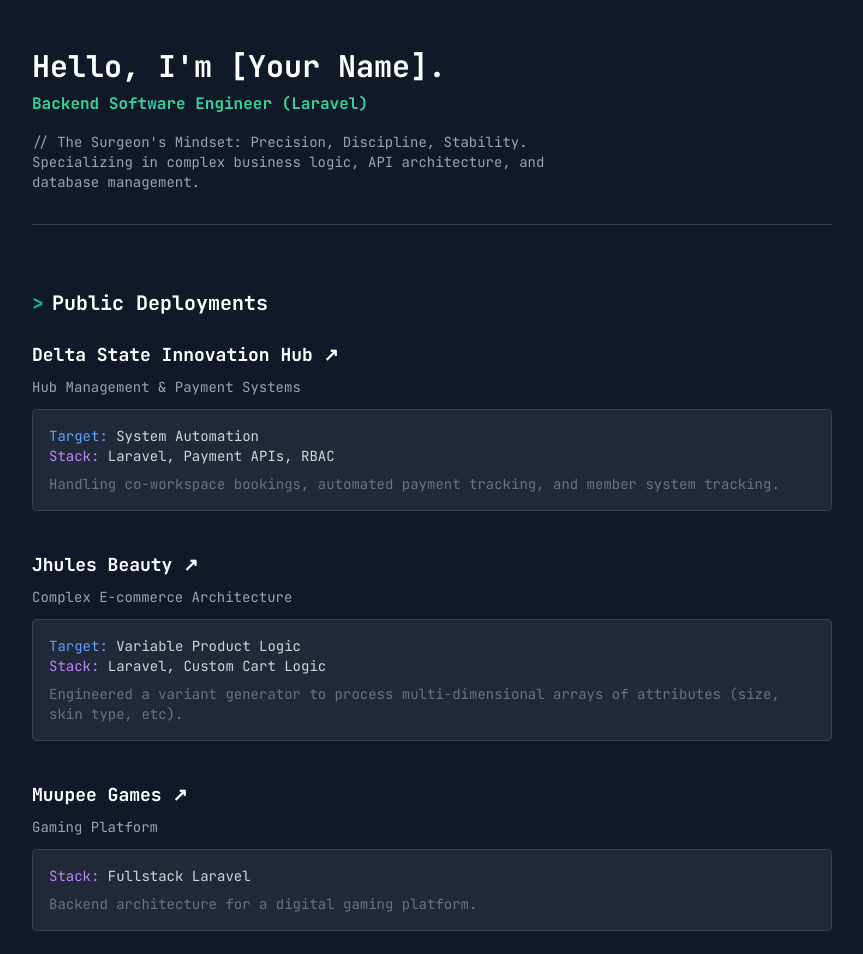
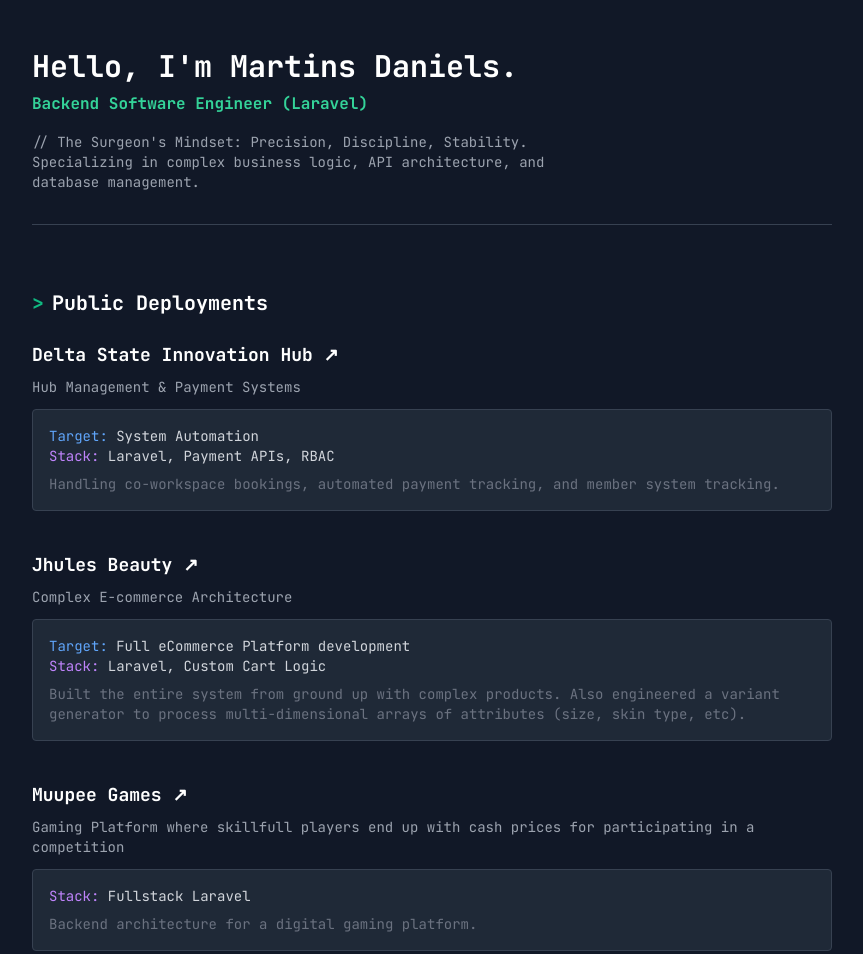
Before and after one commit to daniels-martins/martins-daniels-portfolio, a plain HTML site: page index.html in a window 1280 px wide. Shown: the top 954 px of the page, without its empty margins (208-1071 px from the left). Drawn offline with nearby package versions, Linux system fonts and the light colour scheme.

Commit message:
Update personal details and project descriptions
Updated personal information and project descriptions in index.html.

```diff
--- a/index.html
+++ b/index.html
@@ -13,7 +13,7 @@
 <body class="bg-gray-900 text-gray-300 p-6 md:p-12 max-w-4xl mx-auto">
 
     <header class="mb-16 border-b border-gray-700 pb-8">
-        <h1 class="text-white text-3xl font-bold mb-2">Hello, I'm [Your Name].</h1>
+        <h1 class="text-white text-3xl font-bold mb-2">Hello, I'm Martins Daniels.</h1>
         <p class="text-emerald-400 font-bold">Backend Software Engineer (Laravel)</p>
         <p class="mt-4 text-sm text-gray-400 max-w-xl">
             // The Surgeon's Mindset: Precision, Discipline, Stability.
@@ -45,9 +45,9 @@
             </a>
             <p class="text-sm mt-2 mb-3 text-gray-400">Complex E-commerce Architecture</p>
             <div class="p-4 bg-gray-800 rounded border border-gray-700 text-sm">
-                <span class="text-blue-400">Target:</span> Variable Product Logic<br>
+                <span class="text-blue-400">Target:</span> Full eCommerce Platform development<br>
                 <span class="text-purple-400">Stack:</span> Laravel, Custom Cart Logic<br>
-                <span class="text-gray-500 mt-2 block">Engineered a variant generator to process multi-dimensional arrays of attributes (size, skin type, etc).</span>
+                <span class="text-gray-500 mt-2 block">Built the entire system from ground up with complex products. Also engineered a variant generator to process multi-dimensional arrays of attributes (size, skin type, etc).</span>
             </div>
         </div>
 
@@ -55,7 +55,7 @@
             <a href="https://muupee.com" target="_blank" class="text-lg text-white font-bold group-hover:text-emerald-400 transition">
                 Muupee Games ↗
             </a>
-            <p class="text-sm mt-2 mb-3 text-gray-400">Gaming Platform</p>
+            <p class="text-sm mt-2 mb-3 text-gray-400">Gaming Platform where skillfull players end up with cash prices for participating in a competition</p>
             <div class="p-4 bg-gray-800 rounded border border-gray-700 text-sm">
                 <span class="text-purple-400">Stack:</span> Fullstack Laravel<br>
                 <span class="text-gray-500 mt-2 block">Backend architecture for a digital gaming platform.</span>
```
